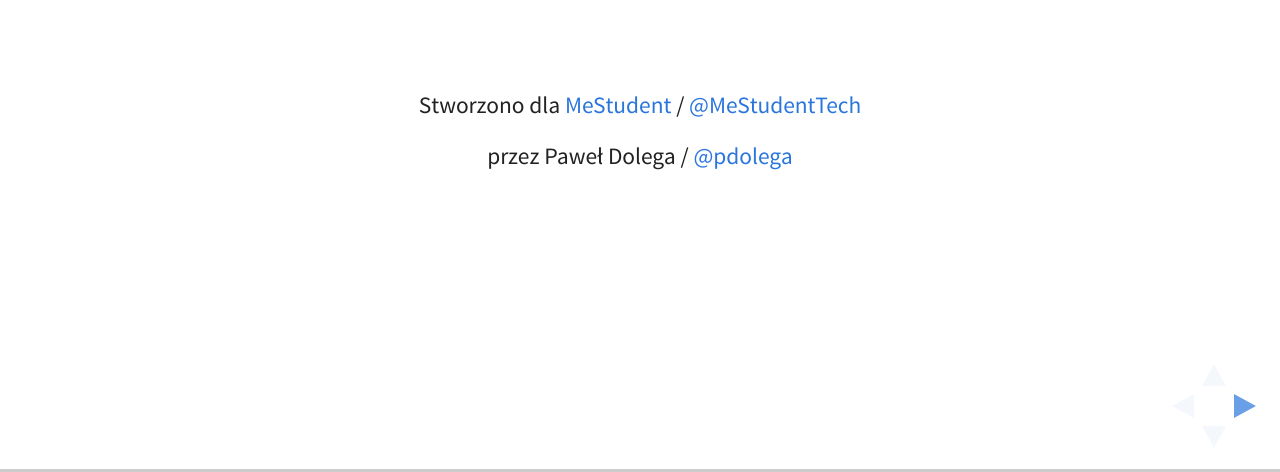
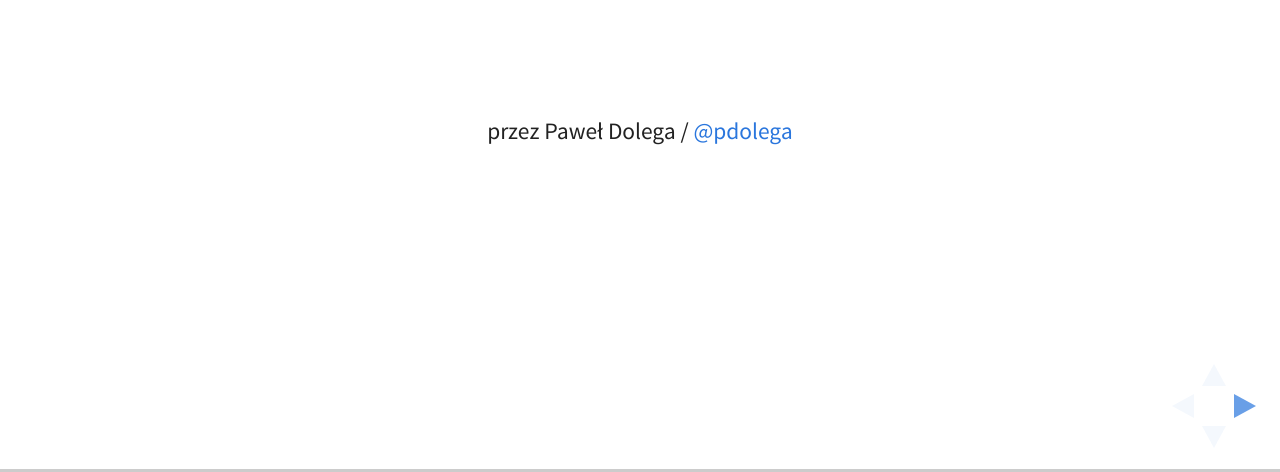
Before and after one commit to pdolega/preso-software-industry, a website: page index.html in a window 1280 px wide. Shown: the part 328-800 px from the top of the page. Drawn offline with Linux system fonts and the light colour scheme.

Commit message:
Another mod

```diff
--- a/index.html
+++ b/index.html
@@ -29,7 +29,6 @@
 					<h3>Przyszłość informatyki</h3>
 					<br/><br/>
 					<p>
-						<small>Stworzono dla <a href="http://www.mestudent.com">MeStudent</a> / <a href="http://twitter.com/MeStudentTech">@MeStudentTech</a></small><br/>
 						<small>przez Paweł Dolega / <a href="http://twitter.com/pdolega">@pdolega</a></small><br/>
 					</p>
 				</section>
```
